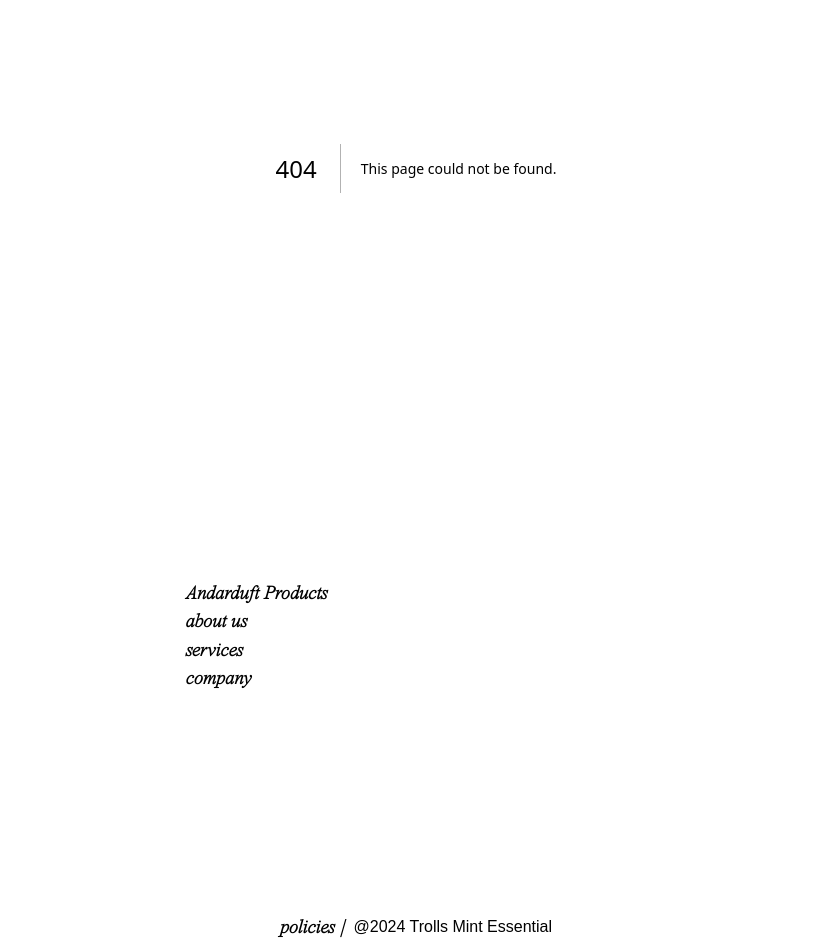
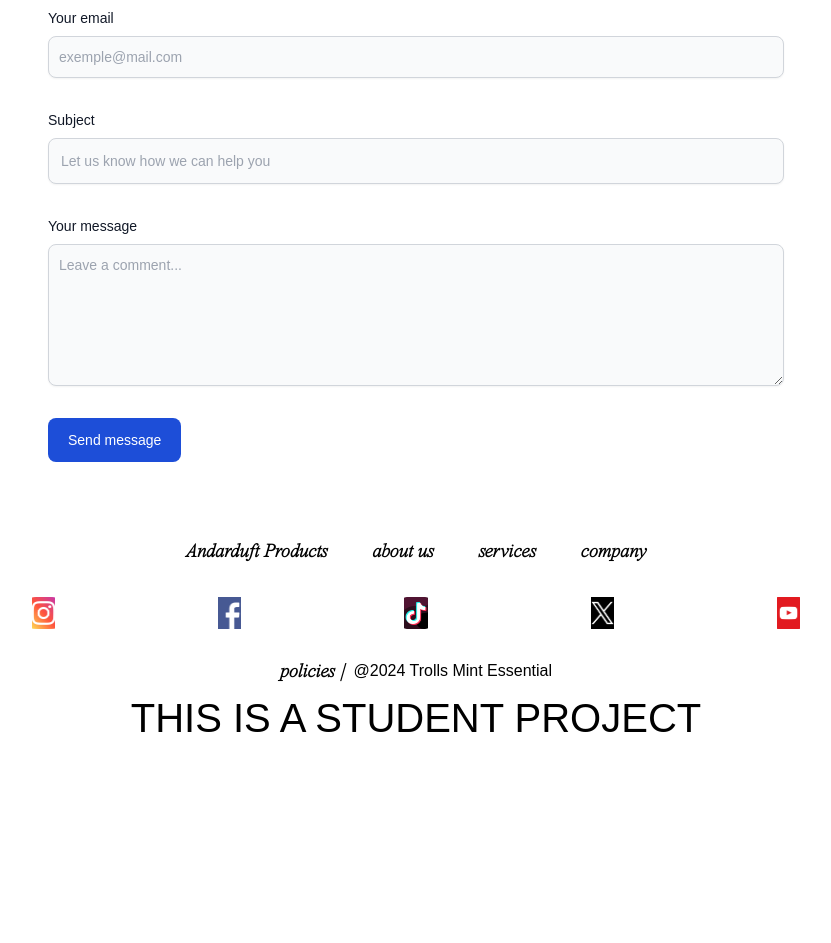
Before and after one commit to PavLouis/SEO-EPITECH-PROJECT, a Next.js app: page /contact-us in a window 1280 px wide. Before the commit this address had no page. Shown: the part 320-1263 px from the top of the page, without its empty margins (224-1055 px from the left). After the commit the page ends 1068 px from the top, so only its background shows below. Built offline with nearby package versions, Linux system fonts and the light colour scheme.

Commit message:
[ADD]: contact and old footer

```diff
--- a/app/Footer.js
+++ b/app/Footer.js
@@ -1,111 +1,86 @@
 import styles from './css/Footer.module.css';
-
 const Insta = () => {
     return (
-        <a href="https://www.instagram.com" target="_blank" rel="noopener noreferrer" aria-label="Visit our Instagram">
-            <div className={styles.instagram} />
-        </a>
+        <div className={styles.instagram}/>
     );
 }
-
 const Facebook = () => {
     return (
-        <a href="https://www.facebook.com" target="_blank" rel="noopener noreferrer" aria-label="Visit our Facebook">
-            <div className={styles.facebook} />
-        </a>
+        <div className={styles.facebook}/>
     );
 }
-
 const Tiktok = () => {
     return (
-        <a href="https://www.tiktok.com" target="_blank" rel="noopener noreferrer" aria-label="Visit our Tiktok">
-            <div className={styles.tiktok} />
-        </a>
+        <div className={styles.tiktok}/>
     );
 }
-
 const Yt = () => {
     return (
-        <a href="https://www.youtube.com" target="_blank" rel="noopener noreferrer" aria-label="Visit our YouTube channel">
-            <div className={styles.yt} />
-        </a>
+        <div className={styles.yt}/>
     );
 }
-
 const X = () => {
     return (
-        <a href="https://www.x.com" target="_blank" rel="noopener noreferrer" aria-label="Visit our X (formerly Twitter)">
-            <div className={styles.x} />
-        </a>
+        <div className={styles.x}/>
     );
 }
-
 const Policies = () => {
     return (
-        <a href="/policies" aria-label="View our policies" className={styles.policies}>
+        <div className={styles.policies}>
             policies |
-        </a>
+        </div>
     );
 }
-
 const Watches = () => {
     return (
-        <a href="/products" aria-label="View Andarduft products">
+        <div>
             Andarduft Products
-        </a>
+        </div>
     );
 }
-
 const AboutUs = () => {
     return (
-        <a href="/about" aria-label="Learn more about us">
+        <div>
             about us
-        </a>
+        </div>
     );
 }
-
 const Services = () => {
     return (
-        <a href="/services" aria-label="Discover our services">
+        <div>
             services
-        </a>
+        </div>
     );
 }
-
 const Company = () => {
     return (
-        <a href="/company" aria-label="Learn more about our company">
+        <div>
             company
-        </a>
+        </div>
     );
 }
-
 function Footer() {
     return (
-        <footer className={styles.footer}>
-            <nav className={`${styles.topFooter} ${styles.title}`} aria-label="Footer navigation">
-                <ul>
-                    <li><Watches/></li>
-                    <li><AboutUs/></li>
-                    <li><Services/></li>
-                    <li><Company/></li>
-                </ul>
-            </nav>
+        <div className={styles.footer}>
+            <div className={` ${styles.topFooter} ${styles.title}`}>
+                <Watches/>
+                <AboutUs/>
+                <Services/>
+                <Company/>
+            </div>
             <div className={styles.media}>
-                <ul aria-label="Follow us on social media">
-                    <li><Insta/></li>
-                    <li><Facebook/></li>
-                    <li><Tiktok/></li>
-                    <li><X/></li>
-                    <li><Yt/></li>
-                </ul>
+                <Insta/>
+                <Facebook/>
+                <Tiktok/>
+                <X/>
+                <Yt/>
             </div>
             <div className={styles.bottomFooter}>
                 <Policies/>
                 <div>@2024 Trolls Mint Essential</div>
             </div>
-        </footer>
+            <div className='flex w-full justify-center text-[40px]'>THIS IS A STUDENT PROJECT</div>
+        </div>
     );
 }
-
 export default Footer;
--- a/app/HomePage/NavBar.js
+++ b/app/HomePage/NavBar.js
@@ -22,7 +22,7 @@
             <ul className="md:flex items-center justify-between text-base text-gray-700 pt-4 md:pt-0">
             <Link className="md:p-4 py-3 px-0 block" href="/product">Products</Link>
             <Link className="md:p-4 py-3 px-0 block" href="/blog">Blog</Link>
-            <Link className="md:p-4 py-3 px-0 block md:mb-0 mb-2" href="/">Contact Us</Link>
+            <Link className="md:p-4 py-3 px-0 block md:mb-0 mb-2" href="/contact-us">Contact Us</Link>
             </ul>
         </nav>
     </div>
--- /dev/null
+++ b/app/contact-us/page.jsx
@@ -0,0 +1,30 @@
+import React from 'react'
+
+export default function page() {
+  return (
+    <div>
+        <section className="bg-white dark:bg-gray-900">
+  <div className="py-8 lg:py-16 px-4 mx-auto max-w-screen-md">
+      <h2 className="mb-4 text-4xl tracking-tight font-extrabold text-center text-gray-900 dark:text-white">Contact Us</h2>
+      <p className="mb-8 lg:mb-16 font-light text-center text-gray-500 dark:text-gray-400 sm:text-xl">Got a technical issue? Want to send feedback about a beta feature? Need details about our Business plan? Let us know.</p>
+      {/* FORM NORMALEMENT */}
+      <div action="#" className="space-y-8">
+          <div>
+              <label for="email" className="block mb-2 text-sm font-medium text-gray-900 dark:text-gray-300">Your email</label>
+              <input type="email" id="email" className="shadow-sm bg-gray-50 border border-gray-300 text-gray-900 text-sm rounded-lg focus:ring-primary-500 focus:border-primary-500 block w-full p-2.5 dark:bg-gray-700 dark:border-gray-600 dark:placeholder-gray-400 dark:text-white dark:focus:ring-primary-500 dark:focus:border-primary-500 dark:shadow-sm-light" placeholder="exemple@mail.com" required />
+          </div>
+          <div>
+              <label for="subject" className="block mb-2 text-sm font-medium text-gray-900 dark:text-gray-300">Subject</label>
+              <input type="text" id="subject" className="block p-3 w-full text-sm text-gray-900 bg-gray-50 rounded-lg border border-gray-300 shadow-sm focus:ring-primary-500 focus:border-primary-500 dark:bg-gray-700 dark:border-gray-600 dark:placeholder-gray-400 dark:text-white dark:focus:ring-primary-500 dark:focus:border-primary-500 dark:shadow-sm-light" placeholder="Let us know how we can help you" required />
+          </div>
+          <div className="sm:col-span-2">
+              <label for="message" className="block mb-2 text-sm font-medium text-gray-900 dark:text-gray-400">Your message</label>
+              <textarea id="message" rows="6" className="block p-2.5 w-full text-sm text-gray-900 bg-gray-50 rounded-lg shadow-sm border border-gray-300 focus:ring-primary-500 focus:border-primary-500 dark:bg-gray-700 dark:border-gray-600 dark:placeholder-gray-400 dark:text-white dark:focus:ring-primary-500 dark:focus:border-primary-500" placeholder="Leave a comment..."></textarea>
+          </div>
+          <button type="submit" className="py-3 px-5 text-sm font-medium text-center text-white  rounded-lg bg-blue-700 hover:bg-blue-800 sm:w-fit focus:ring-4 focus:outline-none focus:ring-primary-300">Send message</button>
+      </div>
+  </div>
+</section>
+    </div>
+  )
+}
```
